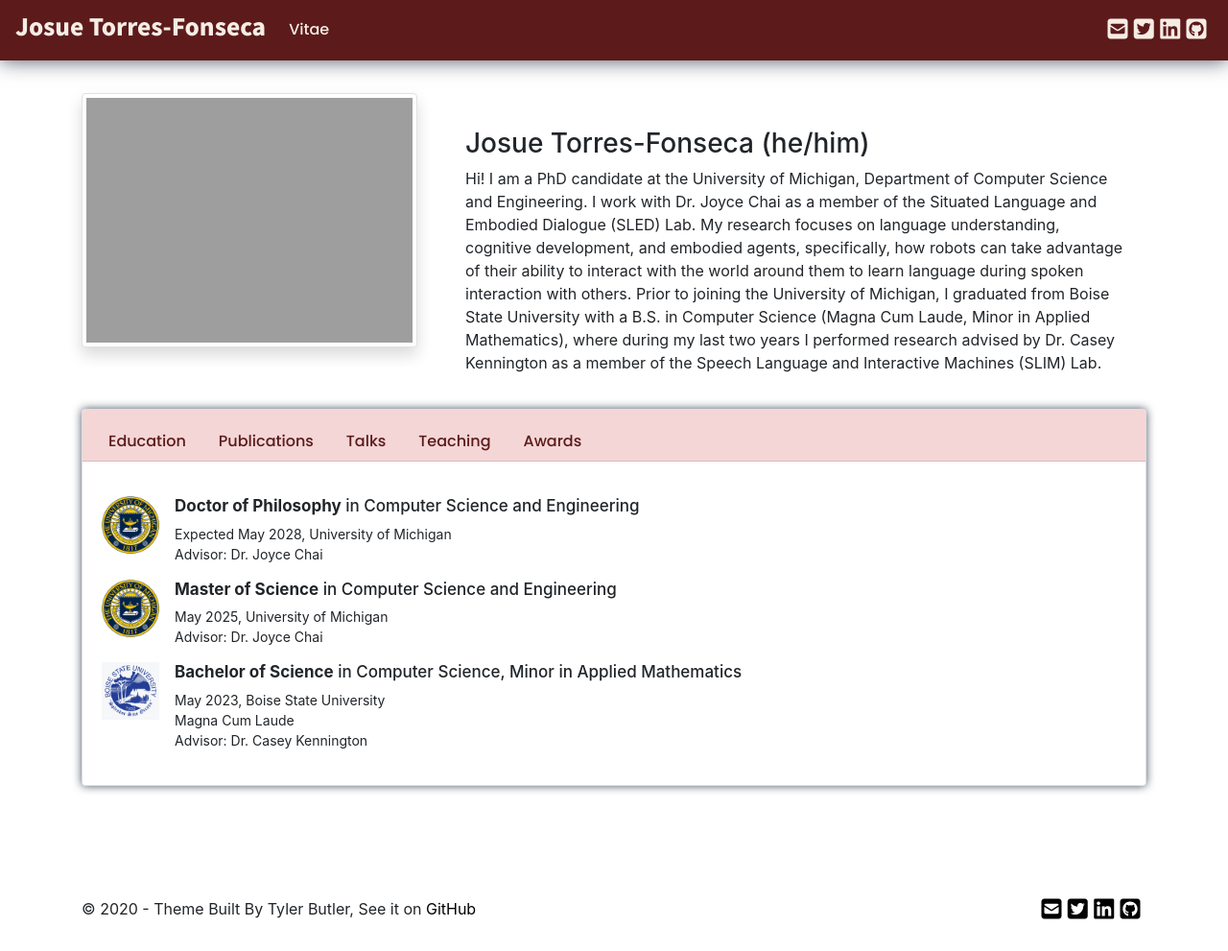
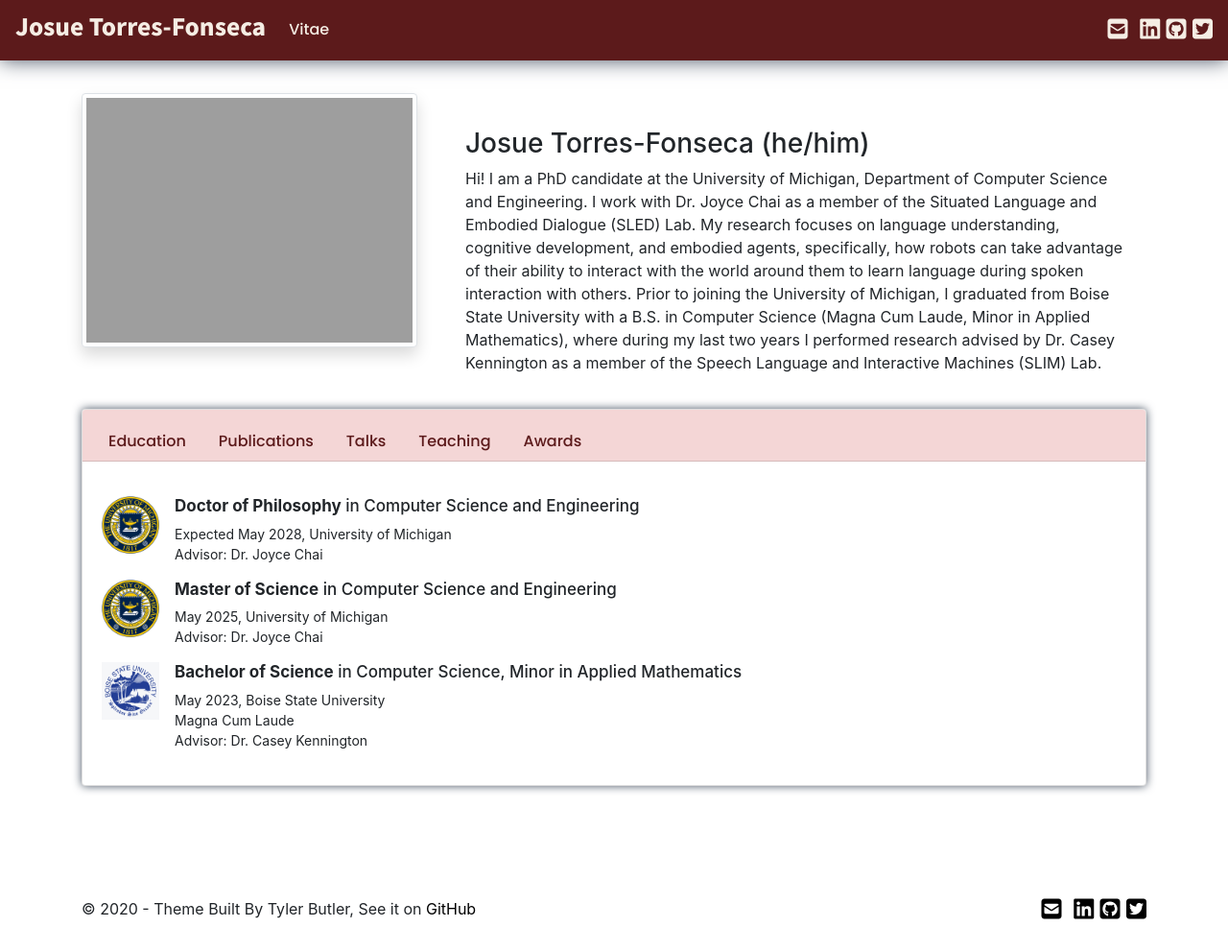
Before and after one commit to Diginyx/diginyx.github.io, a Jekyll site: the page built from index.md, in a window 1280 px wide. Shown: the whole page at 96% size. Built offline with Jekyll 4.4.1, drawn with Linux system fonts in a browser that asks for light colours; nearby versions of some CDN libraries; comment, search, counter and statistics services are not loaded; a style sheet for code colours, icons or effects is not loaded.

Commit message:
change icon order

```diff
--- a/_includes/social-footer.html
+++ b/_includes/social-footer.html
@@ -9,8 +9,8 @@
   {% if site.email %}
     <a href="mailto:{{ site.email }}" aria-label="Email"><i class="fas fa-envelope-square fa-xl"></i></a>
   {% endif %}
-  {% if site.twitter %}
-    <a href="https://twitter.com/{{ site.twitter }}" aria-label="Twitter"><i class="fab fa-twitter-square fa-xl"></i></a>
+  {% if site.scholar_id %}
+    <a href="https://scholar.google.com/citations?user={{ site.scholar_id }}&hl=en" target="_blank" aria-label="Google Scholar"><i class="ai ai-google-scholar-square fa-xl"></i></a>
   {% endif %}
   {% if site.linkedin %}
     <a href="https://www.linkedin.com/in/{{ site.linkedin }}" aria-label="LinkedIn"><i class="fab fa-linkedin fa-xl"></i></a>
@@ -18,8 +18,8 @@
   {% if site.github %}
     <a href="https://github.com/{{ site.github }}" aria-label="GitHub"><i class="fab fa-github-square fa-xl"></i></a>
   {% endif %}
-  {% if site.scholar_id %}
-    <a href="https://scholar.google.com/citations?user={{ site.scholar_id }}&hl=en" target="_blank" aria-label="Google Scholar"><i class="ai ai-google-scholar-square fa-xl"></i></a>
+  {% if site.twitter %}
+    <a href="https://twitter.com/{{ site.twitter }}" aria-label="Twitter"><i class="fab fa-twitter-square fa-xl"></i></a>
   {% endif %}
   {% if site.researchgate %}
     <a href="https://www.researchgate.net/profile/{{ site.researchgate }}" target="_blank" aria-label="ResearchGate"><i class="ai ai-researchgate-square fa-xl"></i></a>
--- a/_includes/social.html
+++ b/_includes/social.html
@@ -9,8 +9,8 @@
   {% if site.email %}
     <a href="mailto:{{ site.email }}" aria-label="Email"><i class="fas fa-envelope-square fa-xl"></i></a>
   {% endif %}
-  {% if site.twitter %}
-    <a href="https://twitter.com/{{ site.twitter }}" aria-label="Twitter"><i class="fab fa-twitter-square fa-xl"></i></a>
+  {% if site.scholar_id %}
+    <a href="https://scholar.google.com/citations?user={{ site.scholar_id }}&hl=en" target="_blank" aria-label="Google Scholar"><i class="ai ai-google-scholar-square fa-xl"></i></a>
   {% endif %}
   {% if site.linkedin %}
     <a href="https://www.linkedin.com/in/{{ site.linkedin }}" aria-label="LinkedIn"><i class="fab fa-linkedin fa-xl"></i></a>
@@ -18,8 +18,8 @@
   {% if site.github %}
     <a href="https://github.com/{{ site.github }}" aria-label="GitHub"><i class="fab fa-github-square fa-xl"></i></a>
   {% endif %}
-  {% if site.scholar_id %}
-    <a href="https://scholar.google.com/citations?user={{ site.scholar_id }}&hl=en" target="_blank" aria-label="Google Scholar"><i class="ai ai-google-scholar-square fa-xl"></i></a>
+  {% if site.twitter %}
+    <a href="https://twitter.com/{{ site.twitter }}" aria-label="Twitter"><i class="fab fa-twitter-square fa-xl"></i></a>
   {% endif %}
   {% if site.researchgate %}
     <a href="https://www.researchgate.net/profile/{{ site.researchgate }}" target="_blank" aria-label="ResearchGate"><i class="ai ai-researchgate-square fa-xl"></i></a>
```
